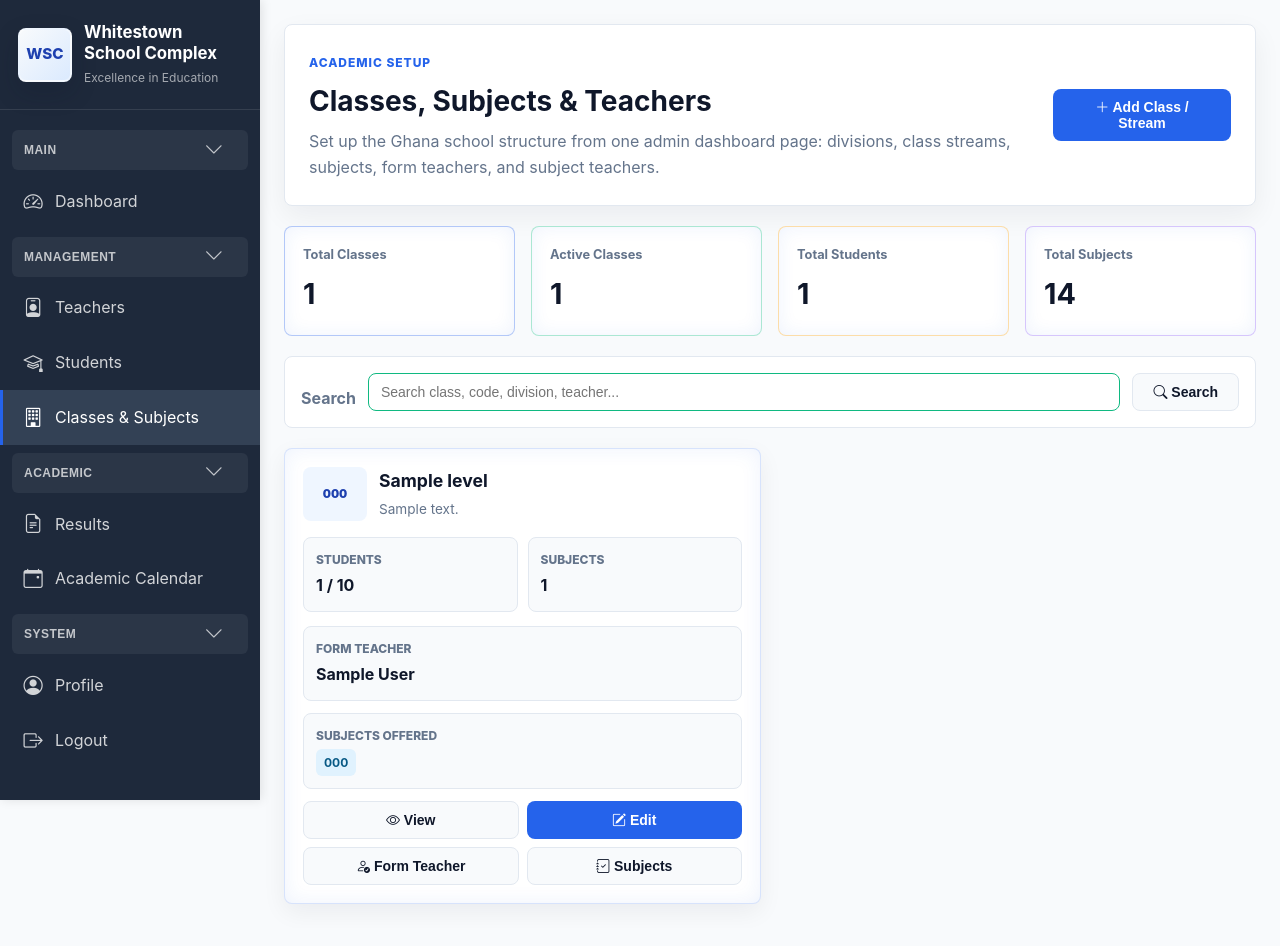
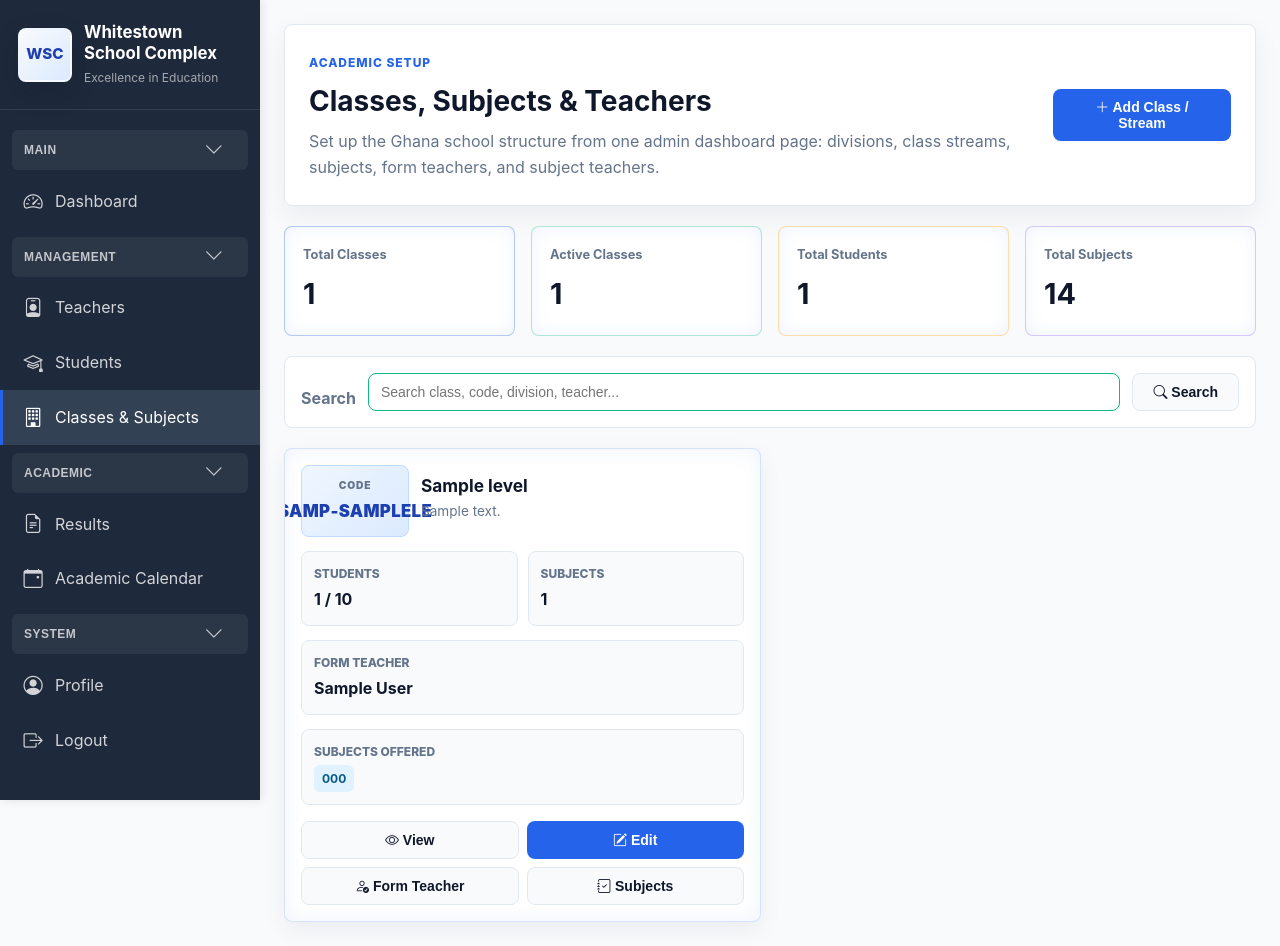
Before and after one commit to vwkichasu-lab/Whitestown_School_Complex_Portal, a Django app: page /academics/classes/ in a window 1280 px wide. Before the commit the page ends 904 px from the top, so only its background shows below. Run offline with Django 5.2, Linux system fonts and the light colour scheme; a user stored in the database is signed in; tables that the repository leaves empty hold one stand-in row (values such as "Sample post").

Commit message:
Organize class cards and class codes

```diff
--- a/academics/static/scripts/JS/classes.js
+++ b/academics/static/scripts/JS/classes.js
@@ -9,6 +9,36 @@ const closeButtons = document.querySelectorAll(".closeModal");
 
 function compactCode(value) {
     return (value || "").replace(/[^a-z0-9]/gi, "").toUpperCase();
+}
+
+function divisionPrefix(division, level = "") {
+    const source = `${division} ${level}`.toLowerCase();
+    if (source.includes("jhs") || source.includes("junior high")) return "JHS";
+    if (source.includes("primary") || source.includes("basic")) return "PRI";
+    if (source.includes("kindergarten") || source.includes("kg")) return "KG";
+    if (source.includes("early") || source.includes("nursery")) return "EY";
+    return compactCode(division).slice(0, 4) || "CLS";
+}
+
+function levelCode(level) {
+    const jhs = (level || "").match(/\bJHS\s*(\d+)/i);
+    if (jhs) return `B${6 + Number(jhs[1])}`;
+
+    const basic = (level || "").match(/\bBasic\s*(\d+)/i);
+    if (basic) return `B${Number(basic[1])}`;
+
+    const kg = (level || "").match(/\b(?:KG|Kindergarten)\s*(\d+)/i);
+    if (kg) return `KG${Number(kg[1])}`;
+
+    const nursery = (level || "").match(/\bNursery\s*(\d+)/i);
+    if (nursery) return `N${Number(nursery[1])}`;
+
+    return compactCode(level).slice(0, 8) || "CLASS";
+}
+
+function buildClassCode(division, level, stream = "") {
+    const streamCode = compactCode(stream).slice(0, 1);
+    return `${divisionPrefix(division, level)}-${levelCode(level)}${streamCode}`;
 }
 
 function openModal() {
@@ -26,8 +56,7 @@ function updateGeneratedClass() {
     const code = document.getElementById("classCode");
 
     if (code) {
-        const generated = ["WSC", division, level, stream].map(compactCode).filter(Boolean).join("-");
-        code.value = generated;
+        code.value = buildClassCode(division, level, stream);
     }
 }
 
--- a/academics/static/styles/pages/classes.css
+++ b/academics/static/styles/pages/classes.css
@@ -92,40 +92,64 @@
 }
 
 .class-card {
+    display: grid;
+    gap: 14px;
     background: #fff;
     border: 1px solid rgba(37, 99, 235, 0.18);
     border-radius: 8px;
-    padding: 18px;
+    padding: 16px;
     box-shadow: 0 8px 24px rgba(15, 23, 42, 0.06), inset 0 0 20px rgba(37, 99, 235, 0.08);
+    overflow: hidden;
 }
 
 .class-card-top {
-    display: flex;
-    align-items: flex-start;
+    display: grid;
+    grid-template-columns: 108px minmax(0, 1fr);
+    align-items: stretch;
     gap: 12px;
-    margin-bottom: 16px;
 }
 
 .class-badge {
-    width: 64px;
-    min-height: 54px;
+    min-height: 72px;
     border-radius: 8px;
-    display: flex;
-    align-items: center;
+    display: grid;
+    align-content: center;
     justify-content: center;
-    padding: 8px;
+    gap: 4px;
+    padding: 10px 12px;
     text-align: center;
-    overflow-wrap: anywhere;
-    background: #eff6ff;
+    background: linear-gradient(135deg, #eff6ff, #dbeafe);
+    border: 1px solid #bfdbfe;
     color: var(--primary-dark);
-    font-size: 0.72rem;
+}
+
+.class-badge span {
+    color: #64748b;
+    font-size: 0.64rem;
     font-weight: 900;
+    letter-spacing: 0.08em;
+    text-transform: uppercase;
+}
+
+.class-badge strong {
+    color: #1e40af;
+    font-size: 1.05rem;
+    font-weight: 900;
+    letter-spacing: 0.02em;
+    white-space: nowrap;
+}
+
+.class-heading {
+    min-width: 0;
+    padding: 10px 0;
 }
 
 .class-card h2 {
-    font-size: 1.1rem;
+    font-size: 1.08rem;
     margin: 0 0 4px;
     color: var(--text-primary);
+    line-height: 1.25;
+    overflow-wrap: anywhere;
 }
 
 .class-card p {
@@ -138,7 +162,6 @@
     display: grid;
     grid-template-columns: 1fr 1fr;
     gap: 10px;
-    margin-bottom: 14px;
 }
 
 .class-metrics div,
@@ -168,7 +191,7 @@
 
 .handler-block,
 .subject-preview {
-    margin-bottom: 12px;
+    margin-bottom: 0;
 }
 
 .subject-preview div,
@@ -191,6 +214,7 @@
     display: grid;
     grid-template-columns: repeat(2, minmax(0, 1fr));
     gap: 8px;
+    margin-top: 2px;
 }
 
 .empty-setup {
@@ -337,4 +361,24 @@
     .class-actions {
         grid-template-columns: 1fr;
     }
+
+    .class-board {
+        grid-template-columns: 1fr;
+    }
+
+    .class-card-top {
+        grid-template-columns: 1fr;
+    }
+
+    .class-badge {
+        min-height: auto;
+        grid-template-columns: auto 1fr;
+        justify-content: stretch;
+        align-items: center;
+        text-align: left;
+    }
+
+    .class-badge strong {
+        justify-self: end;
+    }
 }
--- a/academics/templates/pages/admin_dashboard/class_list.html
+++ b/academics/templates/pages/admin_dashboard/class_list.html
@@ -53,8 +53,11 @@
         {% for class in context.page_obj %}
         <article class="class-card" data-class-id="{{ class.id }}">
             <div class="class-card-top">
-                <div class="class-badge">{{ class.code|default:"CLS" }}</div>
-                <div>
+                <div class="class-badge">
+                    <span>Code</span>
+                    <strong>{% firstof class.display_code class.code "CLS" %}</strong>
+                </div>
+                <div class="class-heading">
                     <h2>{{ class.name }}</h2>
                     <p>{{ class.division_name|default:"General" }}</p>
                 </div>
@@ -153,6 +156,7 @@
                 <div class="form-group">
                     <label>Class Code *</label>
                     <input type="text" name="code" id="classCode" class="form-control" required>
+                    <small class="form-text">Auto-generated format: JHS-B7 or JHS-B7A.</small>
                 </div>
                 <div class="form-group">
                     <label>Capacity</label>
--- a/academics/views.py
+++ b/academics/views.py
@@ -74,6 +74,61 @@ def normalize_code(value):
 
 def build_division_code(division_name, academic_year_badge):
     return f"{SCHOOL_CODE}-{normalize_code(division_name)}-{normalize_code(academic_year_badge)}"
+
+
+def class_division_prefix(division_name, level_name=""):
+    source = f"{division_name} {level_name}".lower()
+    if "jhs" in source or "junior high" in source:
+        return "JHS"
+    if "primary" in source or "basic" in source:
+        return "PRI"
+    if "kindergarten" in source or "kg" in source:
+        return "KG"
+    if "early" in source or "nursery" in source:
+        return "EY"
+    return normalize_code(division_name or "CLS")[:4]
+
+
+def class_level_code(level_name):
+    source = level_name or ""
+    jhs_match = re.search(r'\bJHS\s*(\d+)', source, re.IGNORECASE)
+    if jhs_match:
+        return f"B{6 + int(jhs_match.group(1))}"
+
+    basic_match = re.search(r'\bBasic\s*(\d+)', source, re.IGNORECASE)
+    if basic_match:
+        return f"B{int(basic_match.group(1))}"
+
+    kg_match = re.search(r'\b(?:KG|Kindergarten)\s*(\d+)', source, re.IGNORECASE)
+    if kg_match:
+        return f"KG{int(kg_match.group(1))}"
+
+    nursery_match = re.search(r'\bNursery\s*(\d+)', source, re.IGNORECASE)
+    if nursery_match:
+        return f"N{int(nursery_match.group(1))}"
+
+    return normalize_code(source)[:8] or "CLASS"
+
+
+def build_class_code(division_name, level_name, stream_name=""):
+    prefix = class_division_prefix(division_name, level_name)
+    level_code = class_level_code(level_name)
+    stream_code = re.sub(r'[^A-Za-z0-9]+', '', stream_name or '').upper()[:1]
+    return f"{prefix}-{level_code}{stream_code}" if stream_code else f"{prefix}-{level_code}"
+
+
+def infer_class_stream(level_name):
+    source = (level_name or "").strip()
+    match = re.search(
+        r'\b(?:JHS|Basic|KG|Kindergarten|Nursery)\s*\d+\s+([A-Z])$',
+        source,
+        re.IGNORECASE,
+    )
+    return match.group(1).upper() if match else ""
+
+
+def is_clean_class_code(code):
+    return bool(re.fullmatch(r'(?:JHS|PRI)-B\d{1,2}[A-Z]?|KG-KG\d[A-Z]?|EY-N\d[A-Z]?', code or ""))
 
 
 def ensure_ges_basic_subjects():
@@ -396,6 +451,15 @@ def class_list(request):
     page_number = request.GET.get('page')
     page_obj = paginator.get_page(page_number)
 
+    for class_level in page_obj:
+        code = class_level.code or ""
+        generated_code = build_class_code(
+            class_level.division_name,
+            class_level.name,
+            infer_class_stream(class_level.name),
+        )
+        class_level.display_code = code if is_clean_class_code(code) else generated_code
+
     context = {
         'page_obj': page_obj,
         'is_active': is_active,
@@ -506,7 +570,7 @@ def class_create(request):
                     continue
 
                 class_name = f"{level_name} - {division_name}"
-                class_code = f"{division_code}-{level_code}"
+                class_code = build_class_code(division_name, level_name)
 
                 class_level, created = ClassLevel.objects.get_or_create(
                     name=class_name,
@@ -548,7 +612,7 @@ def class_create(request):
                     streams = [streams]
                 for stream_name in streams:
                     stream_name = (stream_name or "A").strip().upper()
-                    stream_code = f"{class_code}-{normalize_code(stream_name)}"
+                    stream_code = build_class_code(division_name, level_name, stream_name)
                     ClassStream.objects.update_or_create(
                         class_level=class_level,
                         name=stream_name,
@@ -583,6 +647,9 @@ def class_create(request):
         division_code = data.get("division_code")
         academic_year_badge = data.get("academic_year_badge")
         subject_ids = data.getlist("subjects") if hasattr(data, 'getlist') else data.get("subjects", [])
+        stream_name = data.get("stream", "")
+        if not code:
+            code = build_class_code(division_name, name, stream_name)
 
         if not name:
             return JsonResponse({
```
